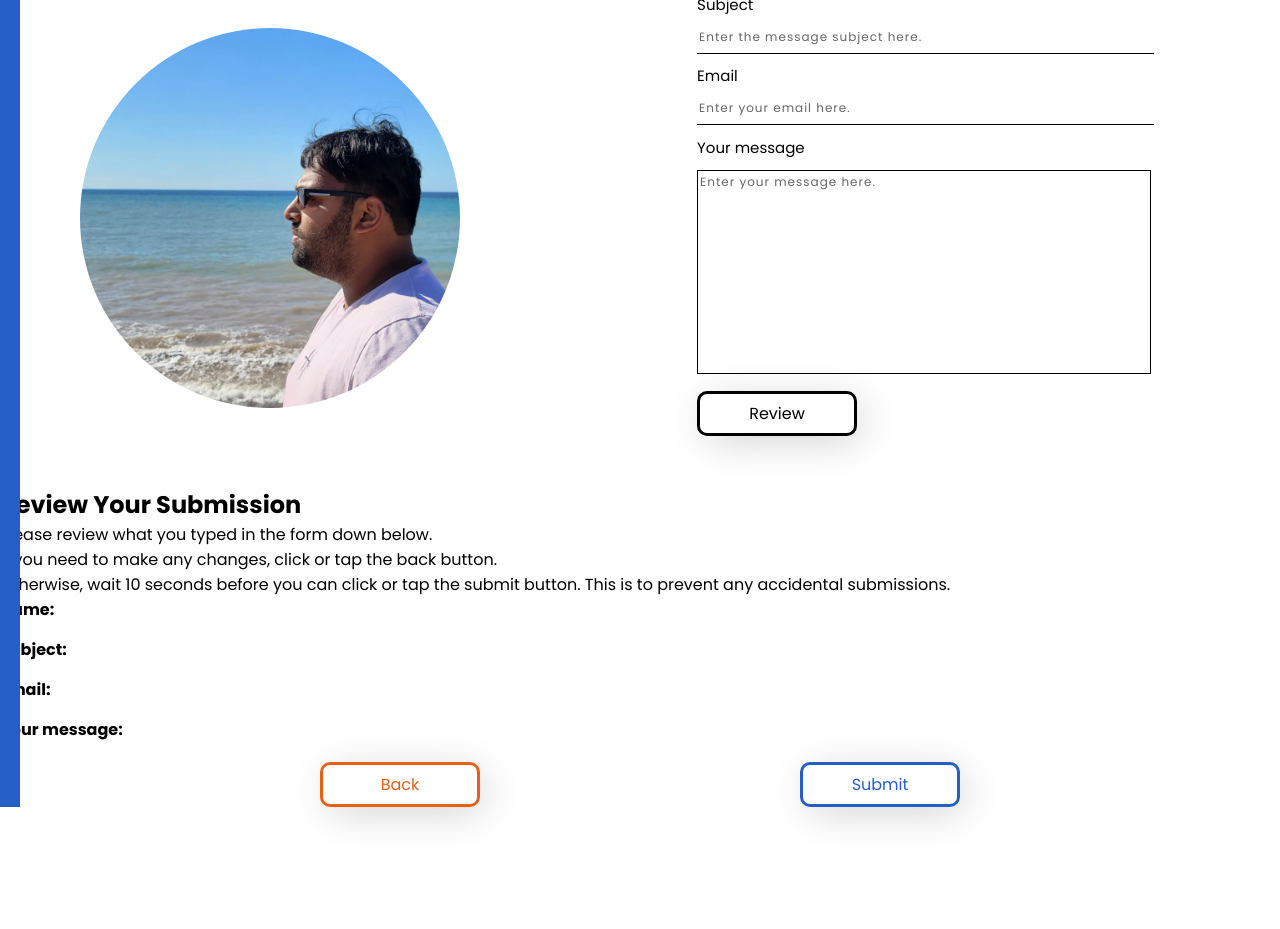
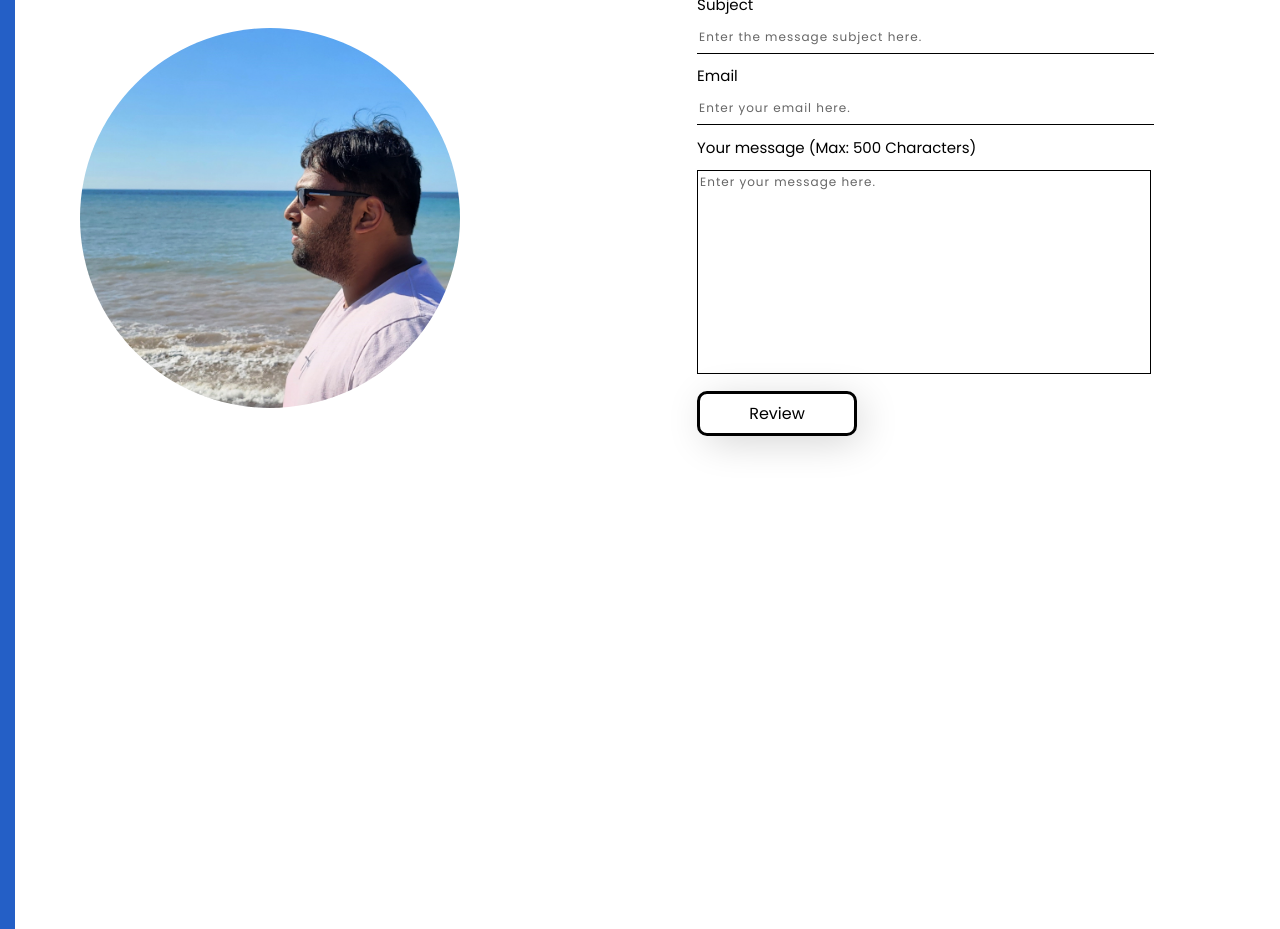
Before and after one commit to vm0303/Portfolio-Website-Using-React, a React (Create React App) app in the folder Portfolio/website/: page / in a window 1280 px wide. Shown: the part 2880-3809 px from the top of the page. Before the commit the page ends 3687 px from the top, so only its background shows below. Built offline with nearby package versions, Linux system fonts and the light colour scheme.

Commit message:
Update on 3/13/2024
- Found a workaround on scroll in Contact.jsx
- Fixed the review content

```diff
--- a/Portfolio/website/src/components/contact/Contact.css
+++ b/Portfolio/website/src/components/contact/Contact.css
@@ -10,17 +10,17 @@
 .container {
     height: auto;
     position: relative;
-    opacity: 1;
-    transition: opacity 0.5s ease-in-out;
+
 }
 
 .container-bg {
 
-    width: 20px;
+    width: 15px;
     height: 100%;
     position: absolute;
 
 }
+
 
 #light .container-bg {
     background-color: #245fc6;
@@ -291,27 +291,60 @@ form {
     display: block;
 }
 
-.fade-out {
+.container-review {
+    transition: opacity 0.5s ease-in-out;
     opacity: 0;
-}
-
-.fade-in {
+    border: none;
+    transform: translateY(-15px);
+    border-radius: 10px; /* Rounded corners */
+    padding: 20px; /* Padding around content */
+    max-width: 60%; /* Maximum width */
+    height: auto; /* Auto height */
+    margin: 0 auto; /* Center horizontally */
+
+}
+
+#light .container-review {
+
+    box-shadow: 0 0 10px rgba(224, 230, 253, 0.91); /* Drop shadow for depth */
+}
+
+#dark .container-review {
+    box-shadow: 0 0 10px rgba(255, 255, 255, 0.34); /* Drop shadow for depth */
+}
+
+.container-review.active {
     opacity: 1;
 }
 
-.container-review {
-    opacity: 1;
-    transition: opacity 0.5s ease-in-out;
+.review-title {
+    text-align: center; /* Center-align the title */
+    margin-bottom: 20px; /* Space below the title */
+    font-size: 25px;
+}
+
+.review-desc {
+    text-align: center; /* Center-align description paragraphs */
+
+    font-size: 17px;
+    margin: 10px 65px;
+
+}
+
+.input-label {
+    font-size: 15px;
+}
+
+.input-value {
+    font-size: 14px;
 }
 
 
 /* Modal Buttons */
-.modal-buttons {
+.review-form-buttons {
     display: -webkit-box;
     display: -ms-flexbox;
     display: flex;
-    -webkit-box-pack: justify;
-    -ms-flex-pack: justify;
     justify-content: space-evenly;
     margin-top: 20px;
 }
@@ -806,7 +839,7 @@ and (-webkit-min-device-pixel-ratio: 2), only screen and (min--moz-device-pixel-
     }
 
     /*Modal Buttons*/
-    .modal-buttons {
+    .review-form-buttons {
         display: -webkit-box;
         display: -ms-flexbox;
         display: flex;
@@ -1006,7 +1039,7 @@ and (-webkit-min-device-pixel-ratio: 2), only screen and (min--moz-device-pixel-
     }
 
     /*Modal Buttons*/
-    .modal-buttons {
+    .review-form-buttons {
         display: -webkit-box;
         display: -ms-flexbox;
         display: flex;
@@ -1205,7 +1238,7 @@ and (-webkit-min-device-pixel-ratio: 2), only screen and (min--moz-device-pixel-
     }
 
     /*Modal Buttons*/
-    .modal-buttons {
+    .review-form-buttons {
         display: -webkit-box;
         display: -ms-flexbox;
         display: flex;
@@ -1406,7 +1439,7 @@ and (-webkit-min-device-pixel-ratio: 2.6), only screen and (min--moz-device-pixe
     }
 
     /*Modal Buttons*/
-    .modal-buttons {
+    .review-form-buttons {
         display: -webkit-box;
         display: -ms-flexbox;
         display: flex;
@@ -1607,7 +1640,7 @@ and (-webkit-min-device-pixel-ratio: 2), only screen and (min--moz-device-pixel-
     }
 
     /*Modal Buttons*/
-    .modal-buttons {
+    .review-form-buttons {
         display: -webkit-box;
         display: -ms-flexbox;
         display: flex;
@@ -1807,7 +1840,7 @@ and (-webkit-min-device-pixel-ratio: 2), only screen and (min--moz-device-pixel-
     }
 
     /*Modal Buttons*/
-    .modal-buttons {
+    .review-form-buttons {
         display: -webkit-box;
         display: -ms-flexbox;
         display: flex;
--- a/Portfolio/website/src/components/contact/Contact.jsx
+++ b/Portfolio/website/src/components/contact/Contact.jsx
@@ -2,40 +2,38 @@ import React, {useRef, useState, useEffect} from 'react';
 import './Contact.css';
 import Avatar from '../../image/Vishal-Contact.jpg';
 import {Fade} from 'react-reveal';
-
-
-import {Slide, toast, ToastContainer} from 'react-toastify';
+import InputForm from './InputForm';
+import {Slide, ToastContainer} from 'react-toastify';
 import 'react-toastify/dist/ReactToastify.css';
-import InputForm from './InputForm';
 
 const Contact = ({setMenuOpen}) => {
-
     const [focused, setFocus] = useState(false);
-
+    const [scrollLimit, setScrollLimit] = useState(2150);
     const handleFocus = () => {
         setFocus(true);
-
     };
     const handleInputClick = () => {
         setMenuOpen(false);
     };
 
-
     const [vals, setVals] = useState({
         user_name: '',
         user_subject: '',
         user_email: '',
+        message: '' // Added message field
     });
 
+    const containerReviewRef = useRef(null);
+    const contactContainerRef = useRef(null);
+    const [reviewActive, setReviewActive] = useState(false);
 
-    const inputs = [
+    const [inputs, setInputs] = useState([
         {
             id: 1,
             name: 'user_name',
             type: 'text',
             placeholder: 'Enter your name here. ',
-            errorMsg:
-                "Please enter a valid first name or a full name with a space that is between 2-50 characters. " +
+            errorMsg: "Please enter a valid first name or a full name with a space that is between 2-50 characters. " +
                 "Avoid using numbers or any special characters that are not typically used in names." +
                 "In addition, make sure you don't start with a whitespace.",
             label: 'Name',
@@ -47,8 +45,7 @@ const Contact = ({setMenuOpen}) => {
             name: 'user_subject',
             type: 'text',
             placeholder: 'Enter the message subject here.',
-            errorMsg:
-                'Please enter a valid subject title that can summarize your message here. ' +
+            errorMsg: 'Please enter a valid subject title that can summarize your message here. ' +
                 'Make sure it is between 2-78 characters, and that it does not start with a special character, ' +
                 'or a whitespace.',
             label: 'Subject',
@@ -60,45 +57,91 @@ const Contact = ({setMenuOpen}) => {
             name: 'user_email',
             type: 'email',
             placeholder: 'Enter your email here.',
-            errorMsg:
-                'Please enter a valid email address. This is so I can reply my response back to you.',
+            errorMsg: 'Please enter a valid email address. This is so I can reply my response back to you.',
             label: "Email",
             required: true,
         },
-    ];
+    ]);
 
     const formRef = useRef();
 
-    /*The code below handles the logic when the modal is open*/
-
-
     const handleReview = async (event) => {
         event.preventDefault();
-
     }
 
     const handleChange = (e) => {
         const {name, value} = e.target;
+        setVals(prevVals => ({
+            ...prevVals,
+            [name]: value,
+        }));
+    };
 
-        // Handle message separately
-        if (name === 'message') {
-            setVals((prevVals) => ({
-                ...prevVals,
-                [name]: value,
-            }));
-        } else {
-            setVals((prevVals) => ({
-                ...prevVals,
-                [name]: value,
-            }));
+    useEffect(() => {
+        if (containerReviewRef.current && reviewActive) {
+            containerReviewRef.current.scrollIntoView({behavior: 'smooth'});
         }
+    }, [reviewActive]);
+
+    useEffect(() => {
+        const handleScroll = () => {
+            if (reviewActive) {
+                // Check if the user is scrolling beyond the scroll limit
+                if (window.pageYOffset < scrollLimit) {
+                    // If so, prevent further scrolling
+                    window.scrollTo(0, scrollLimit);
+                }
+            }
+        };
+
+        window.addEventListener('scroll', handleScroll);
+
+        return () => {
+            window.removeEventListener('scroll', handleScroll);
+        };
+    }, [scrollLimit, reviewActive]);
+
+
+    const handleBackButtonClick = () => {
+        // Scroll to the "contact" element
+        if (contactContainerRef.current) {
+            contactContainerRef.current.scrollIntoView({behavior: 'smooth'});
+        }
+        // Trigger the fade-out animation by setting reviewActive to false
+        setReviewActive(false);
+    };
+
+    const handleReviewButtonClick = () => {
+        // Check if all required fields are filled
+        const hasEmptyFields = inputs.some(input => {
+            return !vals[input.name] && input.required;
+        });
+
+        // If there are empty required fields, display errors and prevent opening the review section
+        if (hasEmptyFields) {
+            // Display errors for empty required fields
+            const updatedInputs = inputs.map(input => {
+                if (!vals[input.name] && input.required) {
+                    return {...input, error: true};
+                }
+                return input;
+            });
+            setInputs(updatedInputs);
+            return; // Exit early, do not proceed to opening the review section
+        }
+
+        // Proceed to open the review section if all required fields are filled
+        if (containerReviewRef.current) {
+            containerReviewRef.current.scrollIntoView({behavior: 'smooth'});
+        }
+        setReviewActive(true);
     };
 
     return (
         <Fade effect="fade" delay={700}>
-            <div className='container fade-out' id="contact">
+            <div className='container' id="contact">
                 <div className="container-bg"></div>
-                <div className="container-wrapper">
+                <div className="container-wrapper" ref={contactContainerRef}>
                     <div className="container-left">
                         <h1 className="container-title">Feel free to contact me!</h1>
                         <div className="container-info">
@@ -114,15 +157,15 @@ const Contact = ({setMenuOpen}) => {
                             form
                             below!</p>
                         <form ref={formRef} onSubmit={handleReview}>
-                            {inputs.map((inputVals) => (
+                            {inputs.map(inputVals => (
                                 <InputForm key={inputVals.id} {...inputVals} value={vals[inputVals.name]}
                                            onChange={handleChange} autoCapitalize="none"
-                                           onClick={handleInputClick}/>
+                                           onClick={handleInputClick} disabled={reviewActive}/>
                             ))}
-                            <label className="text-area-label">Your message</label>
+                            <label className="text-area-label">Your message (Max: 500 Characters)</label>
                             <textarea
                                 rows="10"
-                                maxLength="480"
+                                maxLength="500"
                                 onBlur={handleFocus}
                                 focused={focused.toString()}
                                 title="Please fill out this field."
@@ -131,30 +174,38 @@ const Contact = ({setMenuOpen}) => {
                                 required
                                 value={vals.message}
                                 onChange={handleChange}
+                                disabled={reviewActive}
                             />
                             <p className="error-message-textArea">Please enter your message above.
-                                Make sure you don't exceed past 480 characters.</p>
-                            <button className='review-button'
-                                    type="submit">
+                                Make sure you don't exceed past 500 characters.</p>
+                            <button
+                                className='review-button'
+                                type="submit"
+                                onClick={handleReviewButtonClick}
+                            >
                                 <p>Review</p>
                             </button>
                         </form>
+
                         <ToastContainer position="bottom-right" transition={Slide}/>
                     </div>
                 </div>
-                <div className='container-review fade-in'>
-                    <h2 className="modal-title">Review Your Submission</h2>
-                    <p className="modal-desc">Please review what you typed in the form down below. </p>
-                    <p className="modal-desc">
+                <div
+                    ref={containerReviewRef}
+                    className={`container-review ${reviewActive ? 'active' : ''}`}
+                >
+                    <h2 className="review-title">Review Your Submission</h2>
+                    <p className="review-desc">Please review what you typed in the form down below. </p>
+                    <p className="review-desc">
                         If you need to make any changes, click or tap the back button.
                     </p>
-                    <p className="modal-desc">
+                    <p className="review-desc">
                         Otherwise, wait 10 seconds before you can click or tap the submit button. This
                         is to prevent any
                         accidental submissions.
                     </p>
 
-                    {inputs.map((inputVals) => (
+                    {inputs.map(inputVals => (
                         <div key={inputVals.id} className="review-field">
                             <label className="input-label">{inputVals.label}:</label>
                             <p className="input-value">{vals[inputVals.name]}</p>
@@ -164,8 +215,12 @@ const Contact = ({setMenuOpen}) => {
                         <label className="input-label">Your message:</label>
                         <p className="input-value">{vals.message}</p>
                     </div>
-                    <div className="modal-buttons">
-                        <button className="back-button" type="button">
+                    <div className="review-form-buttons">
+                        <button
+                            className="back-button"
+                            type="button"
+                            onClick={handleBackButtonClick}
+                        >
                             <p>Back</p>
                         </button>
                         <button type="submit" className="submit-button">
```
Also changed, not shown: 1 other file (tests, documents, lock files or other folders).
